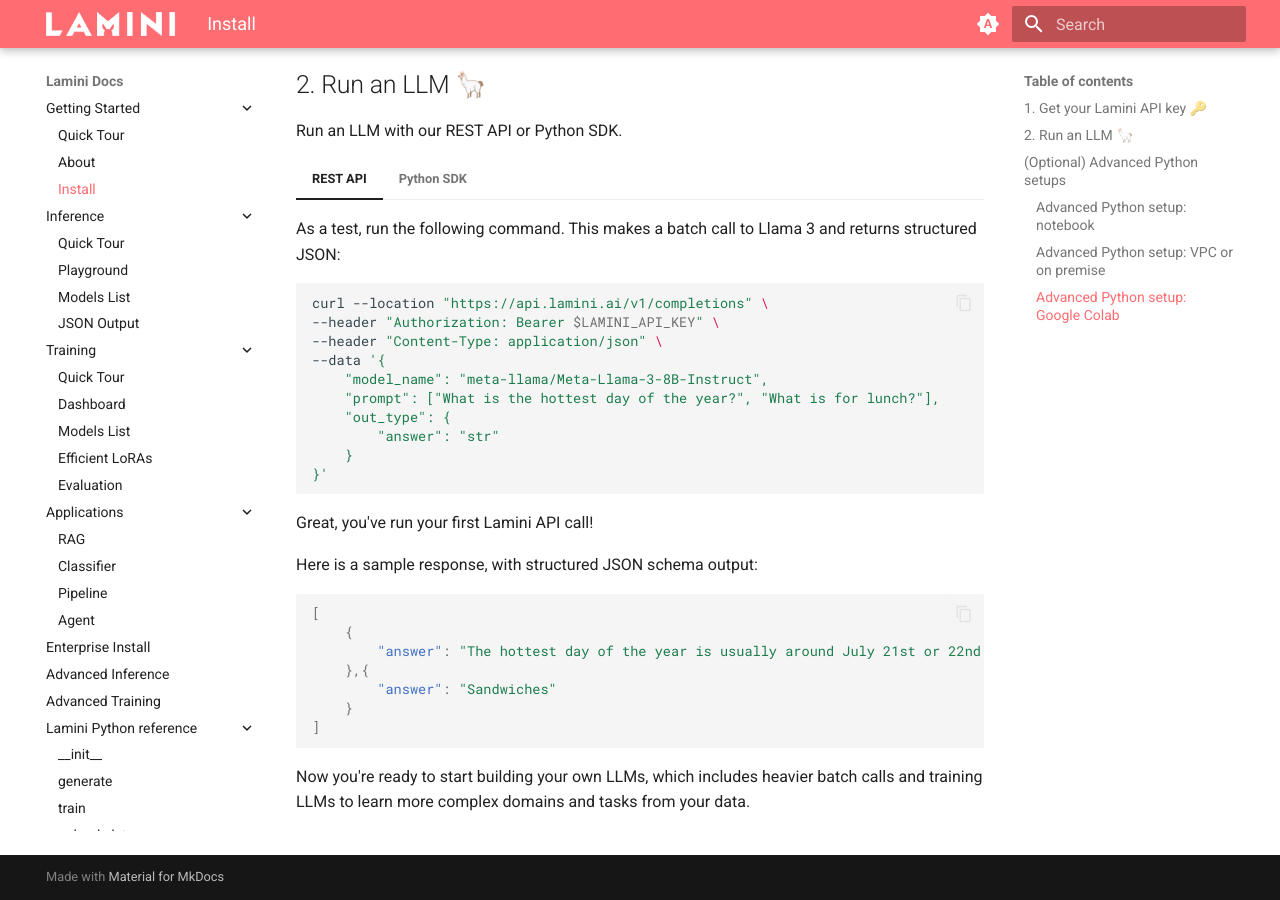
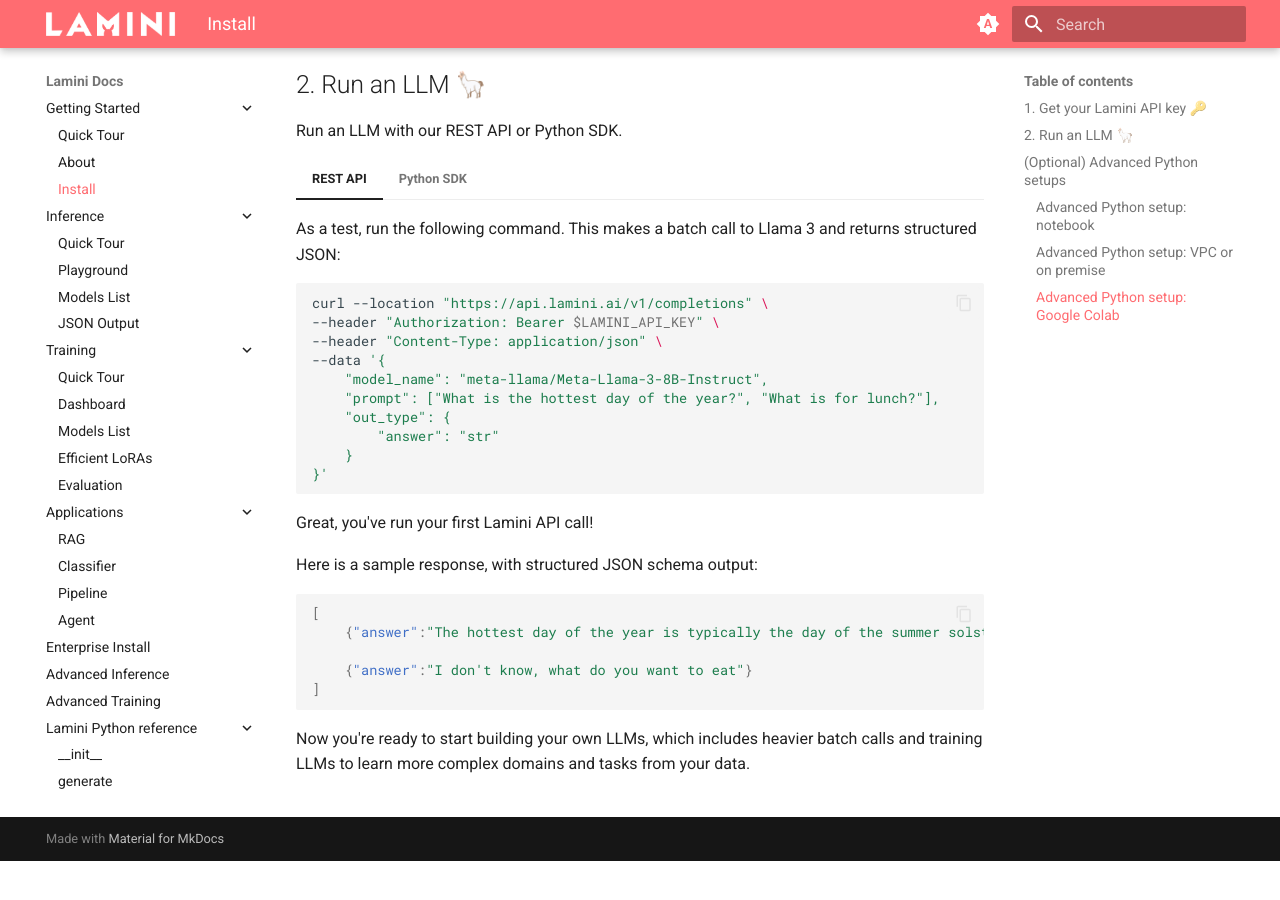
Before and after one commit to lamini-ai/lamini-ai.github.io, an MkDocs documentation site: the page built from docs/get_started/install.md, in a window 1280 px wide and 900 px high, scrolled down 621 px. Built offline with MkDocs 1.6.1 and Material for MkDocs 9.7.7, drawn with Linux system fonts in a browser that asks for light colours; after the commit the page ends 1482 px from its top, so only the background shows below that.

````diff
--- a/docs/get_started/install.md
+++ b/docs/get_started/install.md
@@ -47,11 +47,9 @@ Run an LLM with our REST API or Python SDK.
     Here is a sample response, with structured JSON schema output:
     ```json
     [
-        {
-            "answer": "The hottest day of the year is usually around July 21st or 22nd in the Northern Hemisphere, and January 20th or 21st in the Southern Hemisphere"
-        },{
-            "answer": "Sandwiches"
-        }
+        {"answer":"The hottest day of the year is typically the day of the summer solstice, which usually falls on June 20 or June 21 in the Northern Hemisphere. This is the day when the sun is at its highest point in the sky and the Earth is tilted at its maximum angle towards the sun, resulting in the longest day of the year and the most direct sunlight. In the Southern Hemisphere, the summer solstice typically falls on December 21 or December 22. The hottest day of the year can vary depending on the location and climate, but the summer solstice is generally the hottest day of the year in most parts of the world"},
+
+        {"answer":"I don't know, what do you want to eat"}
     ]
     ```
 
````
Also changed, not shown: docs/index.md (+25 -22 lines).
